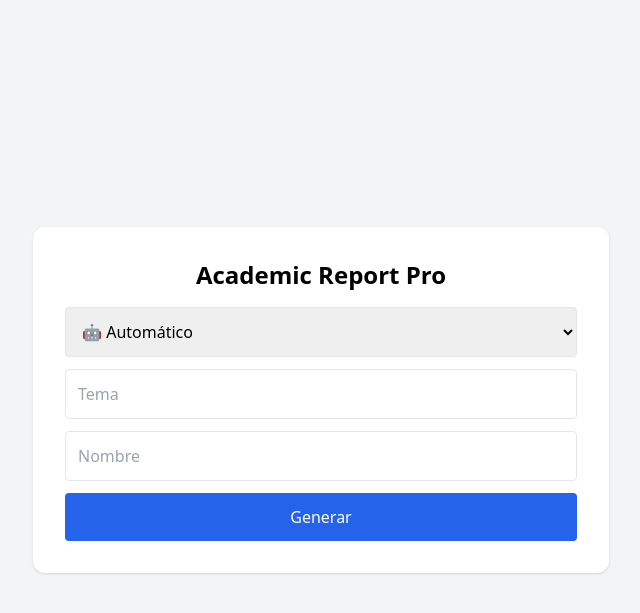
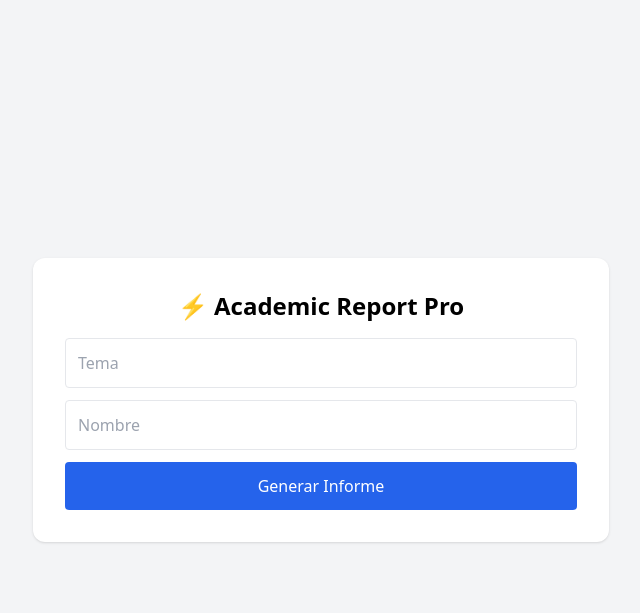
Before and after one commit to robertoarbelaez-png/Academic-Report-Pro, a Flask app: page / in a window 1280 px wide. Shown: the top 613 px of the page, without its empty margins (319-959 px from the left). Run offline with Flask 3, Linux system fonts and the light colour scheme; some libraries are stand-ins or nearby versions.

Commit message:
Update index.html

```diff
--- a/templates/index.html
+++ b/templates/index.html
@@ -12,47 +12,27 @@
 
 <div class="bg-white p-8 rounded-xl shadow w-full max-w-xl">
 
-<h1 class="text-2xl font-bold mb-4 text-center">Academic Report Pro</h1>
-
-<select id="modo" class="w-full p-3 border rounded mb-3">
-<option value="rapido">⚡ Rápido</option>
-<option value="auto" selected>🤖 Automático</option>
-<option value="manual">🛠️ Manual</option>
-</select>
+<h1 class="text-2xl font-bold mb-4 text-center">⚡ Academic Report Pro</h1>
 
 <input id="tema" placeholder="Tema" class="w-full p-3 border rounded mb-3">
 <input id="nombre" placeholder="Nombre" class="w-full p-3 border rounded mb-3">
 
-<div id="manualFields" class="hidden space-y-2">
-<textarea id="intro" placeholder="Introducción" class="w-full p-2 border rounded"></textarea>
-<textarea id="obj" placeholder="Objetivos" class="w-full p-2 border rounded"></textarea>
-<textarea id="des" placeholder="Desarrollo" class="w-full p-2 border rounded"></textarea>
-</div>
-
 <button onclick="generar()" class="w-full bg-blue-600 text-white py-3 rounded">
-Generar
+Generar Informe
 </button>
 
 </div>
 
 <script>
-document.getElementById('modo').onchange = function(){
-    document.getElementById('manualFields').classList.toggle('hidden', this.value !== 'manual');
-};
-
 async function generar(){
-    Swal.fire({title:"Generando...", didOpen:()=>Swal.showLoading()});
+    Swal.fire({title:"Generando PDF...", didOpen:()=>Swal.showLoading()});
 
     const res = await fetch('/generar',{
         method:'POST',
         headers:{'Content-Type':'application/json'},
         body: JSON.stringify({
-            modo: document.getElementById('modo').value,
             tema: document.getElementById('tema').value,
-            nombre: document.getElementById('nombre').value,
-            intro: document.getElementById('intro').value,
-            obj: document.getElementById('obj').value,
-            des: document.getElementById('des').value
+            nombre: document.getElementById('nombre').value
         })
     });
 
```
